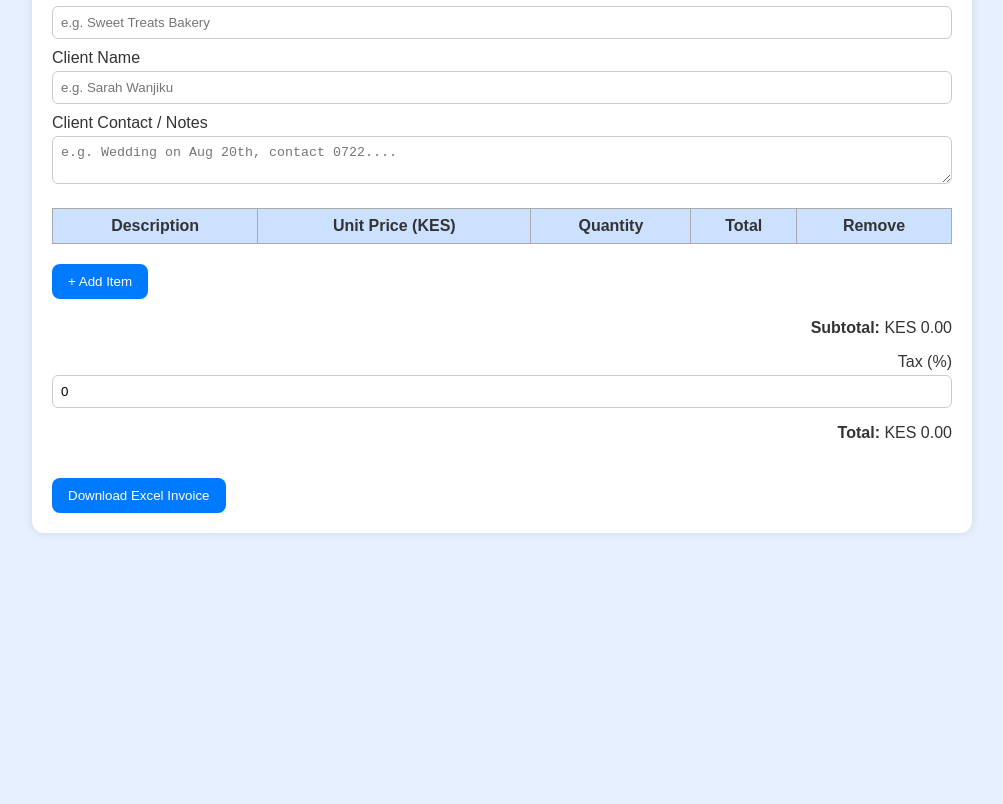
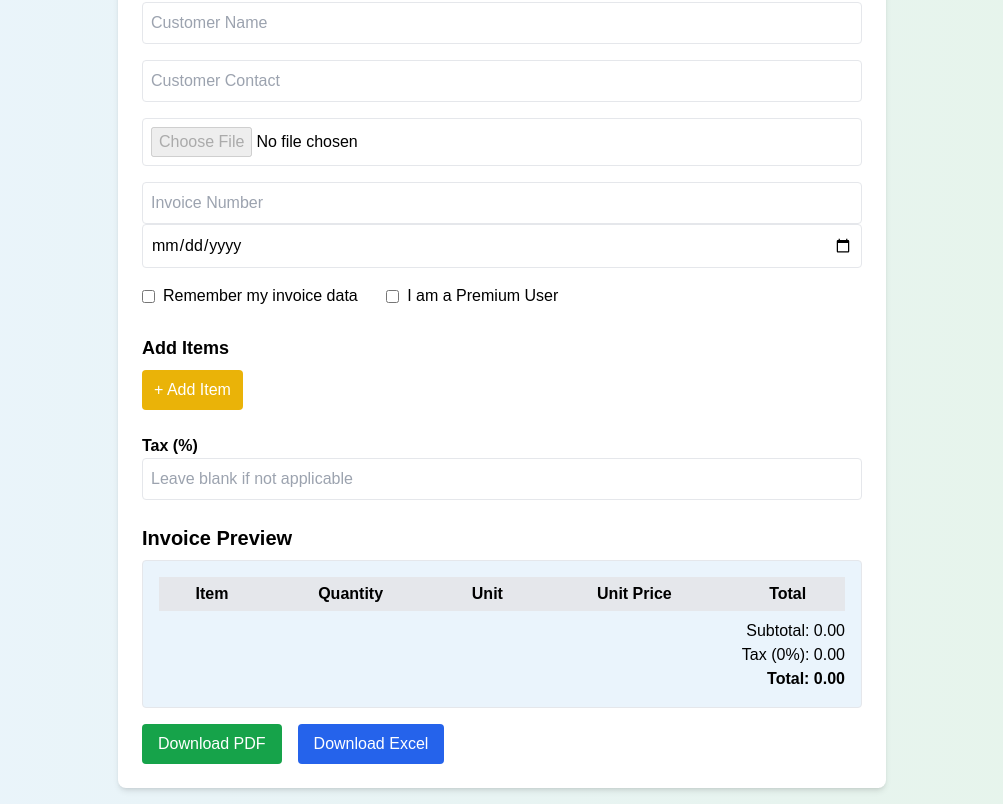
Before and after one commit to NyaguthiiMbona/QuickBill, a plain HTML site: page index.html in a window 1280 px wide. Shown: the part 144-948 px from the top of the page, without its empty margins (138-1141 px from the left). Before the commit the page ends 800 px from the top, so only its background shows below. Drawn offline with nearby package versions, Linux system fonts and the light colour scheme.

Commit message:
Update index.html

```diff
--- a/index.html
+++ b/index.html
@@ -1,181 +1,231 @@
 <!DOCTYPE html>
 <html lang="en">
 <head>
-  <meta charset="UTF-8">
-  <title>QuickBill - Invoice Generator</title>
+  <meta charset="UTF-8" />
+  <meta name="viewport" content="width=device-width, initial-scale=1.0"/>
+  <title>Quick Bill - Invoice Maker</title>
+  <script src="https://cdn.tailwindcss.com"></script>
+  <script src="https://cdnjs.cloudflare.com/ajax/libs/jspdf/2.5.1/jspdf.umd.min.js"></script>
+  <script src="https://cdnjs.cloudflare.com/ajax/libs/xlsx/0.18.5/xlsx.full.min.js"></script>
+  <script>
+    tailwind.config = {
+      theme: {
+        extend: {
+          fontFamily: {
+            sans: ['Poppins', 'sans-serif'],
+          },
+          colors: {
+            softblue: '#eaf4fc',
+            softgreen: '#e6f4ea',
+            softyellow: '#fffbe6'
+          }
+        },
+      },
+      darkMode: 'class',
+    };
+  </script>
   <style>
-    body {
-      font-family: Arial, sans-serif;
-      background-color: #e6f0ff;
-      padding: 20px;
-      color: #333;
-    }
-    h1 {
-      color: #003366;
-    }
-    .invoice-container {
-      background: white;
-      padding: 20px;
-      border-radius: 12px;
-      max-width: 900px;
-      margin: auto;
-      box-shadow: 0 0 10px rgba(0,0,0,0.1);
-    }
-    label {
-      display: block;
-      margin-top: 10px;
-    }
-    input, textarea {
-      padding: 8px;
-      width: 100%;
-      margin-top: 4px;
-      box-sizing: border-box;
-      border: 1px solid #ccc;
-      border-radius: 6px;
-    }
-    table {
-      width: 100%;
-      margin-top: 20px;
-      border-collapse: collapse;
-    }
-    th, td {
-      border: 1px solid #aaa;
-      padding: 8px;
-      text-align: center;
-    }
-    th {
-      background: #cce0ff;
-    }
-    .btn {
-      background: #007bff;
-      color: white;
-      padding: 10px 16px;
-      border: none;
-      border-radius: 8px;
-      margin-top: 20px;
-      cursor: pointer;
-    }
-    .btn:hover {
-      background: #0056b3;
-    }
-    .totals {
-      margin-top: 20px;
-      text-align: right;
+    .bg-pattern {
+      background: linear-gradient(to right, #eaf4fc, #e6f4ea);
     }
   </style>
 </head>
-<body>
+<body class="font-sans bg-pattern min-h-screen p-4">
+  <div class="max-w-3xl mx-auto bg-white p-6 rounded-lg shadow-md">
+    <h1 class="text-2xl font-bold mb-4 text-center">Quick Bill - Invoice Maker</h1>
 
-<div class="invoice-container">
-  <h1>QuickBill Invoice Generator</h1>
+    <div class="space-y-4">
+      <input id="businessName" type="text" placeholder="Your Business Name" class="w-full border p-2 rounded" />
+      <input id="customerName" type="text" placeholder="Customer Name" class="w-full border p-2 rounded" />
+      <input id="customerContact" type="text" placeholder="Customer Contact" class="w-full border p-2 rounded" />
+      <input id="companyLogo" type="file" accept="image/*" class="w-full border p-2 rounded" disabled />
+    </div>
 
-  <label>Your Business Name</label>
-  <input id="businessName" placeholder="e.g. Sweet Treats Bakery">
+    <div class="mt-4">
+      <input id="invoiceNumber" type="text" placeholder="Invoice Number" class="w-full border p-2 rounded" />
+      <input id="invoiceDate" type="date" class="w-full border p-2 rounded" />
+    </div>
 
-  <label>Client Name</label>
-  <input id="clientName" placeholder="e.g. Sarah Wanjiku">
+    <div class="mt-4">
+      <label class="inline-flex items-center">
+        <input id="rememberToggle" type="checkbox" class="mr-2" /> Remember my invoice data
+      </label>
+      <label class="inline-flex items-center ml-6">
+        <input id="premiumToggle" type="checkbox" class="mr-2" /> I am a Premium User
+      </label>
+    </div>
 
-  <label>Client Contact / Notes</label>
-  <textarea id="clientNotes" rows="2" placeholder="e.g. Wedding on Aug 20th, contact 0722...."></textarea>
+    <div class="mt-6">
+      <h2 class="text-lg font-semibold mb-2">Add Items</h2>
+      <div id="itemsContainer" class="space-y-2"></div>
+      <button onclick="addItem()" class="bg-yellow-500 text-white px-3 py-2 rounded hover:bg-yellow-600">+ Add Item</button>
+    </div>
 
-  <table id="itemsTable">
+    <div class="mt-6">
+      <label for="tax" class="block font-semibold">Tax (%)</label>
+      <input id="tax" type="number" class="w-full border p-2 rounded" placeholder="Leave blank if not applicable">
+    </div>
+
+    <div class="mt-6">
+      <h2 class="text-xl font-semibold mb-2">Invoice Preview</h2>
+      <div id="invoiceOutput" class="bg-softblue p-4 rounded border text-sm md:text-base overflow-x-auto">
+        <table id="invoiceTable" class="w-full border-collapse">
           <thead>
-      <tr>
-        <th>Description</th>
-        <th>Unit Price (KES)</th>
-        <th>Quantity</th>
-        <th>Total</th>
-        <th>Remove</th>
+            <tr class="bg-gray-200">
+              <th class="border px-2 py-1">Item</th>
+              <th class="border px-2 py-1">Quantity</th>
+              <th class="border px-2 py-1">Unit</th>
+              <th class="border px-2 py-1">Unit Price</th>
+              <th class="border px-2 py-1">Total</th>
             </tr>
           </thead>
-    <tbody></tbody>
+          <tbody id="invoiceBody"></tbody>
         </table>
-
-  <button class="btn" onclick="addItem()">+ Add Item</button>
-
-  <div class="totals">
-    <p><strong>Subtotal:</strong> KES <span id="subtotal">0.00</span></p>
-    <label>Tax (%)</label>
-    <input type="number" id="taxRate" value="0" onchange="updateTotals()">
-    <p><strong>Total:</strong> KES <span id="total">0.00</span></p>
+        <div class="mt-2 text-right">
+          <p id="subtotal"></p>
+          <p id="taxAmount"></p>
+          <p id="grandTotal" class="font-bold"></p>
+        </div>
       </div>
 
-  <button class="btn" onclick="downloadExcel()">Download Excel Invoice</button>
+      <div class="mt-4 flex gap-4">
+        <button id="downloadPDF" class="bg-green-600 text-white px-4 py-2 rounded hover:bg-green-700">Download PDF</button>
+        <button id="downloadExcel" class="bg-blue-600 text-white px-4 py-2 rounded hover:bg-blue-700">Download Excel</button>
+      </div>
+    </div>
   </div>
 
   <script>
-let table = document.querySelector('#itemsTable tbody');
+    let items = [];
 
     function addItem() {
-  let row = table.insertRow();
-  row.innerHTML = `
-    <td><input type="text" class="desc" placeholder="e.g. 2kg Chocolate Cake"></td>
-    <td><input type="number" class="price" value="0" oninput="updateTotals()"></td>
-    <td><input type="number" class="qty" value="1" oninput="updateTotals()"></td>
-    <td class="lineTotal">0.00</td>
-    <td><button onclick="removeItem(this)">X</button></td>
-  `;
-  updateTotals();
+      const container = document.getElementById('itemsContainer');
+      const div = document.createElement('div');
+      div.innerHTML = `
+        <div class="flex gap-2">
+          <input type="text" placeholder="Item" class="item-name border p-2 w-full rounded">
+          <input type="number" placeholder="Qty" class="item-qty border p-2 w-20 rounded">
+          <input type="text" placeholder="Unit" class="item-unit border p-2 w-24 rounded">
+          <input type="number" placeholder="Price" class="item-price border p-2 w-24 rounded">
+        </div>`;
+      container.appendChild(div);
     }
 
-function removeItem(btn) {
-  let row = btn.parentElement.parentElement;
-  row.remove();
-  updateTotals();
+    function saveToLocalStorage() {
+      const data = {
+        businessName: document.getElementById('businessName').value,
+        customerName: document.getElementById('customerName').value,
+        customerContact: document.getElementById('customerContact').value,
+        invoiceNumber: document.getElementById('invoiceNumber').value,
+        invoiceDate: document.getElementById('invoiceDate').value,
+        tax: document.getElementById('tax').value,
+        items: items,
+        isPremium: document.getElementById('premiumToggle').checked
+      };
+      localStorage.setItem('quickbill-data', JSON.stringify(data));
     }
 
-function updateTotals() {
-  let rows = table.querySelectorAll('tr');
+    function loadFromLocalStorage() {
+      const saved = localStorage.getItem('quickbill-data');
+      if (!saved) return;
+      const data = JSON.parse(saved);
+      document.getElementById('businessName').value = data.businessName || '';
+      document.getElementById('customerName').value = data.customerName || '';
+      document.getElementById('customerContact').value = data.customerContact || '';
+      document.getElementById('invoiceNumber').value = data.invoiceNumber || '';
+      document.getElementById('invoiceDate').value = data.invoiceDate || '';
+      document.getElementById('tax').value = data.tax || '';
+      document.getElementById('premiumToggle').checked = data.isPremium || false;
+      data.items?.forEach(i => {
+        addItem();
+        const last = document.querySelectorAll('#itemsContainer > div');
+        const inputs = last[last.length - 1].querySelectorAll('input');
+        inputs[0].value = i.name;
+        inputs[1].value = i.quantity;
+        inputs[2].value = i.unit;
+        inputs[3].value = i.price;
+      });
+    }
+
+    function generateInvoice() {
+      const names = document.querySelectorAll('.item-name');
+      const qtys = document.querySelectorAll('.item-qty');
+      const units = document.querySelectorAll('.item-unit');
+      const prices = document.querySelectorAll('.item-price');
+      const tbody = document.getElementById('invoiceBody');
+      tbody.innerHTML = '';
+      items = [];
+
       let subtotal = 0;
-  rows.forEach(row => {
-    let price = parseFloat(row.querySelector('.price').value) || 0;
-    let qty = parseFloat(row.querySelector('.qty').value) || 0;
-    let lineTotal = price * qty;
-    row.querySelector('.lineTotal').textContent = lineTotal.toFixed(2);
-    subtotal += lineTotal;
+
+      for (let i = 0; i < names.length; i++) {
+        const name = names[i].value;
+        const qty = parseFloat(qtys[i].value) || 0;
+        const unit = units[i].value;
+        const price = parseFloat(prices[i].value) || 0;
+        const total = qty * price;
+        items.push({ name, quantity: qty, unit, price, total });
+        subtotal += total;
+        const row = `<tr>
+            <td class="border px-2 py-1">${name}</td>
+            <td class="border px-2 py-1">${qty}</td>
+            <td class="border px-2 py-1">${unit}</td>
+            <td class="border px-2 py-1">${price}</td>
+            <td class="border px-2 py-1">${total.toFixed(2)}</td>
+          </tr>`;
+        tbody.innerHTML += row;
+      }
+
+      const taxRate = parseFloat(document.getElementById('tax').value) || 0;
+      const taxAmount = subtotal * (taxRate / 100);
+      const grandTotal = subtotal + taxAmount;
+
+      document.getElementById('subtotal').innerText = `Subtotal: ${subtotal.toFixed(2)}`;
+      document.getElementById('taxAmount').innerText = `Tax (${taxRate}%): ${taxAmount.toFixed(2)}`;
+      document.getElementById('grandTotal').innerText = `Total: ${grandTotal.toFixed(2)}`;
+
+      if (document.getElementById('rememberToggle').checked) {
+        saveToLocalStorage();
+      }
+
+      return { subtotal, taxAmount, grandTotal };
+    }
+
+    setInterval(generateInvoice, 1000);
+    window.onload = loadFromLocalStorage;
+
+    document.getElementById('downloadPDF').addEventListener('click', () => {
+      if (!document.getElementById('premiumToggle').checked) {
+        alert('PDF export is available for premium users only. Please upgrade to premium.');
+        return;
+      }
+
+      const { jsPDF } = window.jspdf;
+      const doc = new jsPDF({ unit: 'pt', format: 'a4' });
+      doc.html(document.getElementById('invoiceOutput'), {
+        callback: function (doc) {
+          doc.save('invoice.pdf');
+        },
+        x: 20,
+        y: 20
+      });
     });
 
-  document.getElementById('subtotal').textContent = subtotal.toFixed(2);
-  let taxRate = parseFloat(document.getElementById('taxRate').value) || 0;
-  let total = subtotal + (subtotal * (taxRate / 100));
-  document.getElementById('total').textContent = total.toFixed(2);
-}
-
-function downloadExcel() {
-  let businessName = document.getElementById('businessName').value;
-  let clientName = document.getElementById('clientName').value;
-  let clientNotes = document.getElementById('clientNotes').value;
-
-  let wb = XLSX.utils.book_new();
-  let data = [
-    ["Business Name", businessName],
-    ["Client Name", clientName],
-    ["Notes", clientNotes],
+    document.getElementById('downloadExcel').addEventListener('click', () => {
+      const invoiceData = generateInvoice();
+      const wb = XLSX.utils.book_new();
+      const ws_data = [
+        ['Item', 'Quantity', 'Unit', 'Price per Unit', 'Total'],
+        ...items.map(item => [item.name, item.quantity, item.unit, item.price, item.total]),
         [],
-    ["Description", "Unit Price", "Quantity", "Total"]
+        ['Subtotal:', '', '', '', invoiceData.subtotal.toFixed(2)],
+        [`Tax (${document.getElementById('tax').value || 0}%):`, '', '', '', invoiceData.taxAmount.toFixed(2)],
+        ['Total:', '', '', '', invoiceData.grandTotal.toFixed(2)]
       ];
-
-  let rows = table.querySelectorAll('tr');
-  rows.forEach(row => {
-    let desc = row.querySelector('.desc').value;
-    let price = row.querySelector('.price').value;
-    let qty = row.querySelector('.qty').value;
-    let total = (parseFloat(price) * parseFloat(qty)).toFixed(2);
-    data.push([desc, price, qty, total]);
+      const ws = XLSX.utils.aoa_to_sheet(ws_data);
+      XLSX.utils.book_append_sheet(wb, ws, 'Invoice');
+      XLSX.writeFile(wb, 'invoice.xlsx');
     });
-
-  data.push([]);
-  data.push(["Subtotal", document.getElementById('subtotal').textContent]);
-  data.push(["Tax Rate (%)", document.getElementById('taxRate').value]);
-  data.push(["Total", document.getElementById('total').textContent]);
-
-  let ws = XLSX.utils.aoa_to_sheet(data);
-  XLSX.utils.book_append_sheet(wb, ws, "Invoice");
-  XLSX.writeFile(wb, `Invoice_${clientName || 'Client'}.xlsx`);
-}
   </script>
-
-<!-- SheetJS for Excel download -->
-<script src="https://cdn.jsdelivr.net/npm/xlsx@0.18.5/dist/xlsx.full.min.js"></script>
 </body>
 </html>
```
Lines whose indentation alone changed are shown as unchanged.
